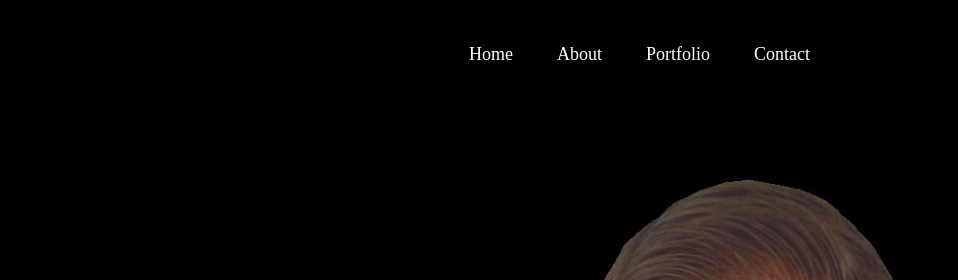
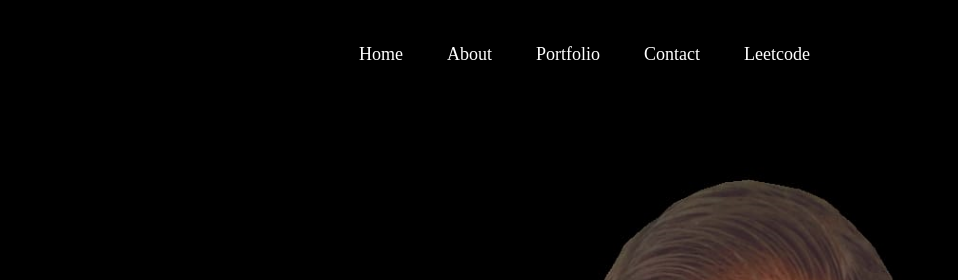
Before and after one commit to dvs110/portfolio, a website: page index.html in a window 1280 px wide. Shown: the top 280 px of the page, 322-1280 px from the left. Drawn offline with Linux system fonts and the light colour scheme.

Commit message:
Update index.html

```diff
--- a/index.html
+++ b/index.html
@@ -22,6 +22,7 @@
                     <!-- <li><a href="#services">Services</a></li> -->
                     <li><a href="#portfolio">Portfolio</a></li>
                     <li><a href="#contact">Contact</a></li>
+                    <li><a href="https://leetcode.com/satidevang2001/">Leetcode</a></li>
                     <i class="fa-sharp fa-solid fa-circle-xmark" onclick="closemenu()"></i>
                 </ul>
                 <i class="fa-solid fa-bars" onclick="openmenu()"></i>
```
